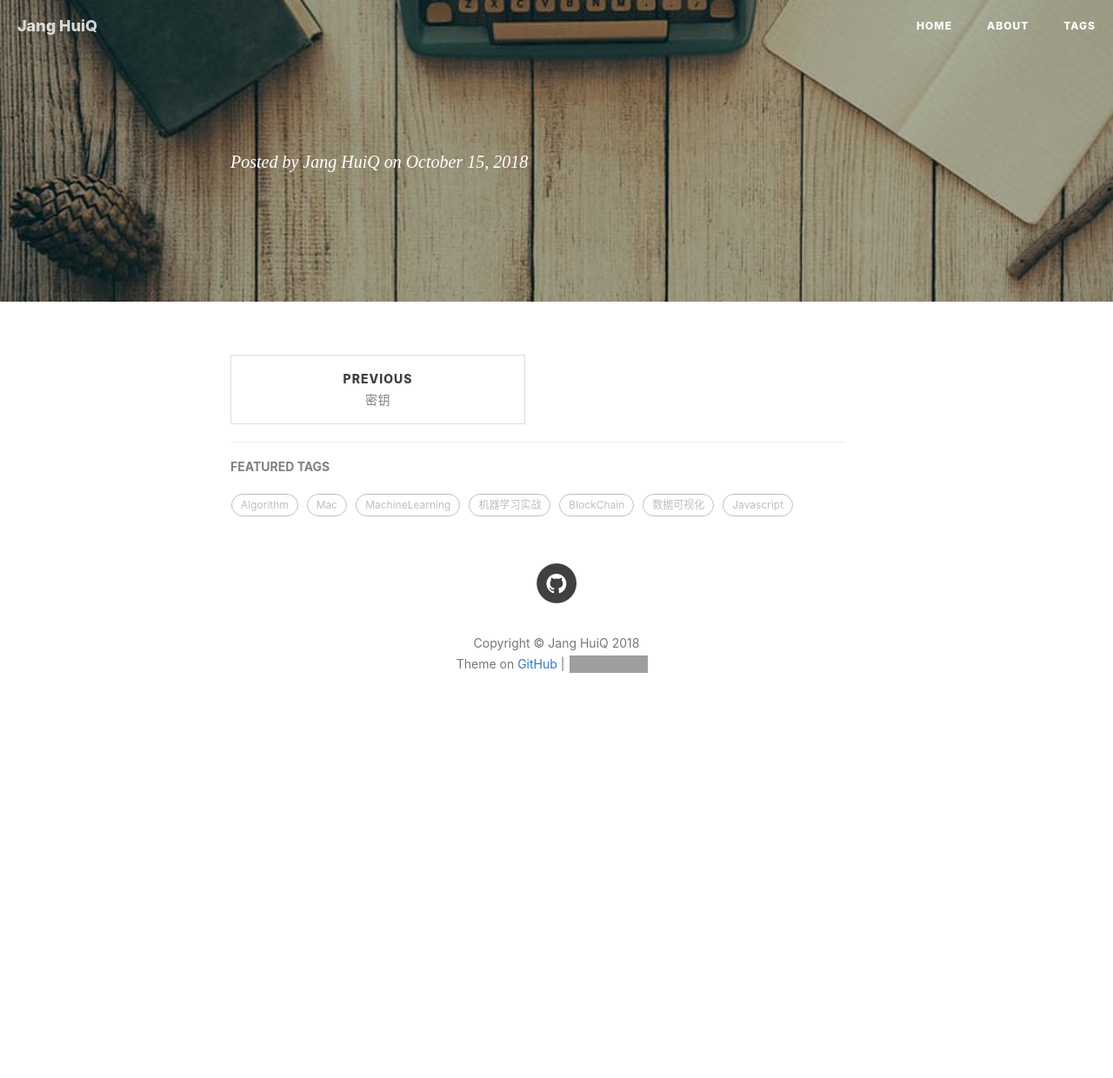
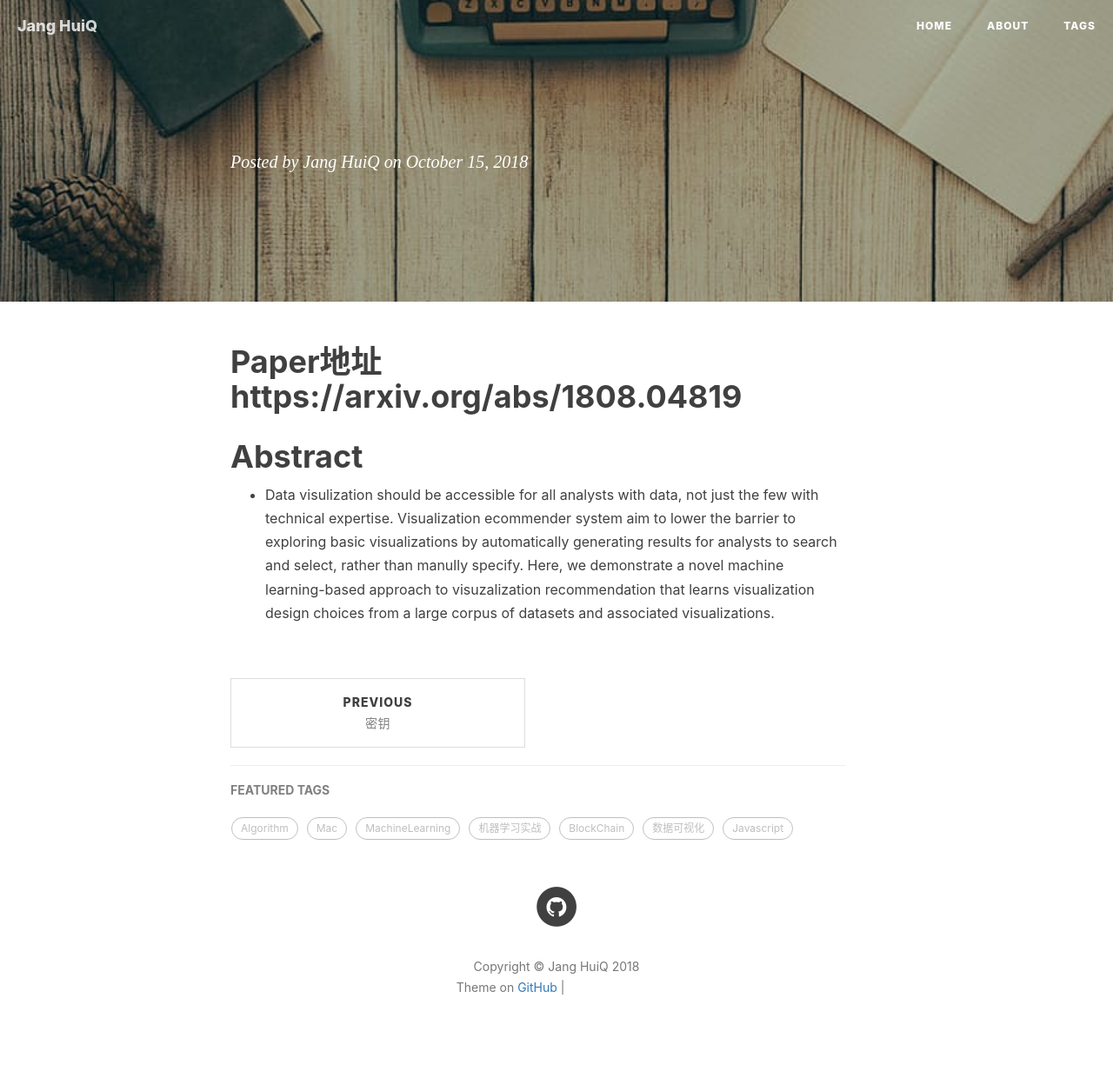
Before and after one commit to jangzc/jangzc.github.io, a Jekyll site: the page built from _posts/2018-10-10-Paper.md, in a window 1280 px wide. Shown: the whole page at 87% size. Built offline with Jekyll 4.4.1, drawn with Linux system fonts in a browser that asks for light colours; nearby versions of some CDN libraries; our own code applies the rules of GitHub Pages for plain Markdown files; comment, search, counter and statistics services are not loaded; before the commit the page ends 900 px from its top, so only the background shows below that; grey boxes are pictures that could not be loaded.

Commit message:
Update 2018-10-10-Paper.md

```diff
--- a/_posts/2018-10-10-Paper.md
+++ b/_posts/2018-10-10-Paper.md
@@ -10,3 +10,8 @@ tags:
     - Paper
     - Data Visualization
 ---
+
+# Paper地址 https://arxiv.org/abs/1808.04819
+
+# Abstract
+- Data visulization should be accessible for all analysts with data, not just the few with technical expertise. Visualization ecommender system aim to lower the barrier to exploring basic visualizations by automatically generating results for analysts to search and select, rather than manully specify. Here, we demonstrate a novel machine learning-based approach to visuzalization recommendation that learns visualization design choices from a large corpus of datasets and associated visualizations.
```
